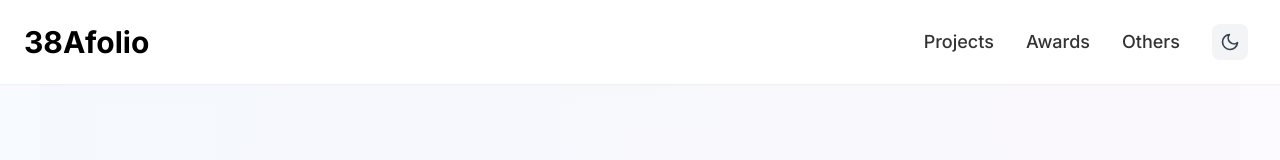
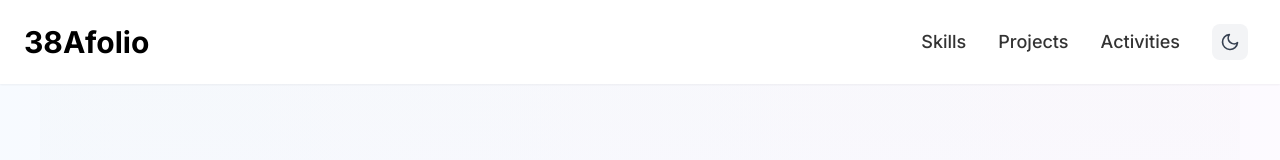
Before and after one commit to choihjin/portfolio, a Next.js app: page / in a window 1280 px wide. Shown: the top 160 px of the page. Built offline with nearby package versions, Linux system fonts and the light colour scheme.

Commit message:
refact-alignment

```diff
--- a/app/components/nav.tsx
+++ b/app/components/nav.tsx
@@ -5,9 +5,9 @@ import { ThemeSwitch } from "./theme-switch";
 import { metaData } from "../config";
 
 const navItems = {
+  "skills": { name: "Skills" },
   "projects": { name: "Projects" },
-  "awards": { name: "Awards" },
-  "others": { name: "Others" },
+  "activities": { name: "Activities" },
 };
 
 export function Navbar() {
--- a/app/config.ts
+++ b/app/config.ts
@@ -42,20 +42,20 @@ export const siteConfig = {
       href: "/",
     },
     {
-      title: "Projects",
-      href: "/projects",
+      title: "Skills",
+      href: "#skills",
     },
     {
-      title: "Awards & Honor",
-      href: "/awards",
+      title: "Projects",
+      href: "#projects",
     },
     {
-      title: "Others",
-      href: "/others",
-    },
+      title: "Activities",
+      href: "#activities",
+    }
   ],
   links: {
-    github: "https://github.com/yourgithub",
-    linkedin: "https://linkedin.com/in/yourlinkedin",
+    github: "https://github.com/choihjin",
+    linkedin: "https://www.linkedin.com/in/%ED%98%81%EC%A7%84-%EC%B5%9C-772649364/",
   },
 }
--- a/app/page.tsx
+++ b/app/page.tsx
@@ -144,7 +144,7 @@ export default function Home() {
       </section>
 
       {/* 3분할 섹션 */}
-      <section className="pt-0 pb-32 bg-white dark:bg-[#181818]">
+      <section id="skills" className="pt-0 pb-32 bg-white dark:bg-[#181818]">
         <div className="max-w-7xl mx-auto grid grid-cols-1 md:grid-cols-2 gap-24">
           {/* 왼쪽: Education + Awards */}
           <div className="flex flex-col justify-between h-full gap-12">
@@ -241,7 +241,7 @@ export default function Home() {
       </section>
 
       {/* Projects Section */}
-      <section className="pt-0 pb-32 bg-white dark:bg-[#181818]">
+      <section id="projects" className="pt-0 pb-32 bg-white dark:bg-[#181818]">
         <div className="w-full max-w-[1200px] px-8 mx-auto">
           <h2 className="text-3xl font-extrabold mb-8">PROJECTS</h2>
           <div className="grid md:grid-cols-2 gap-8">
@@ -307,7 +307,7 @@ export default function Home() {
       </section>
 
       {/* Activities Section */}
-      <section className="pt-0 pb-16 bg-white dark:bg-[#181818]">
+      <section id="activities" className="pt-0 pb-16 bg-white dark:bg-[#181818]">
         <div className="max-w-7xl mx-auto">
           <h2 className="text-3xl font-extrabold mb-6">ACTIVITIES</h2>
           <div className="grid grid-cols-1 md:grid-cols-2 gap-4">
```
